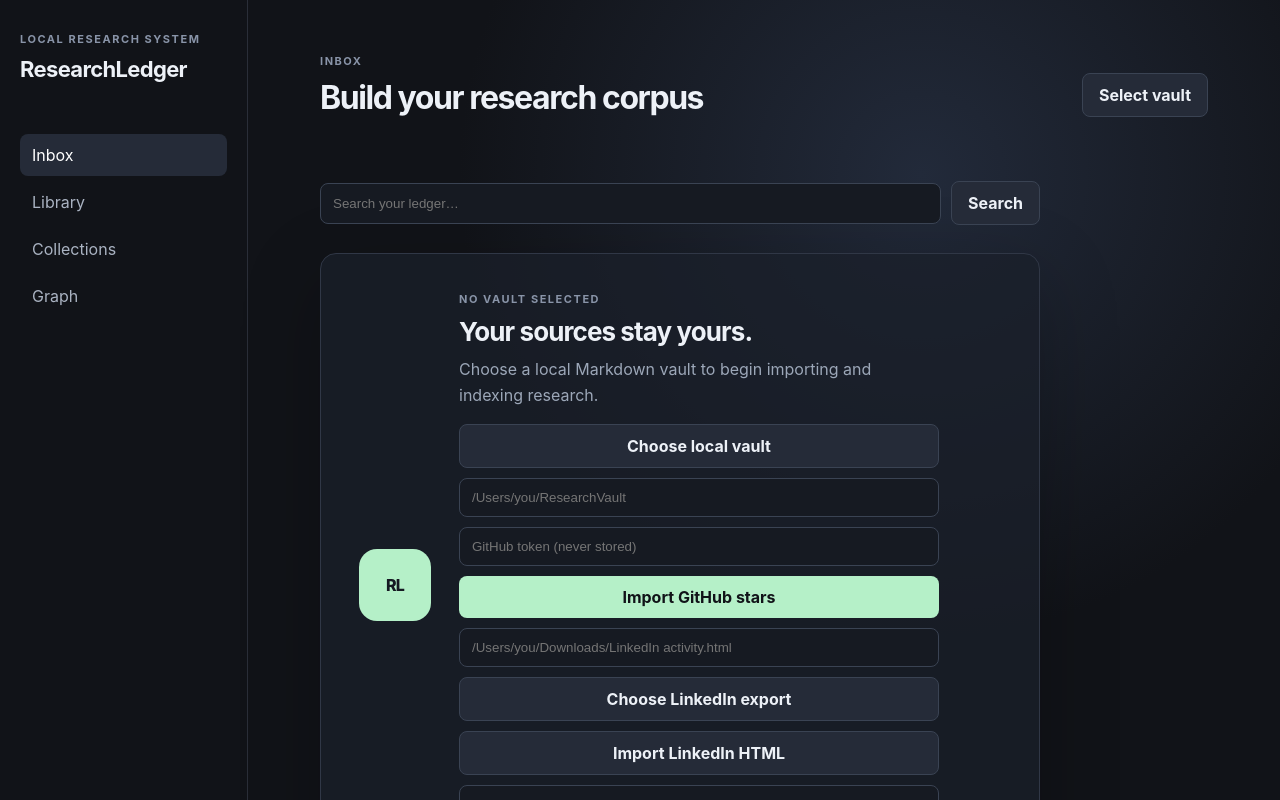
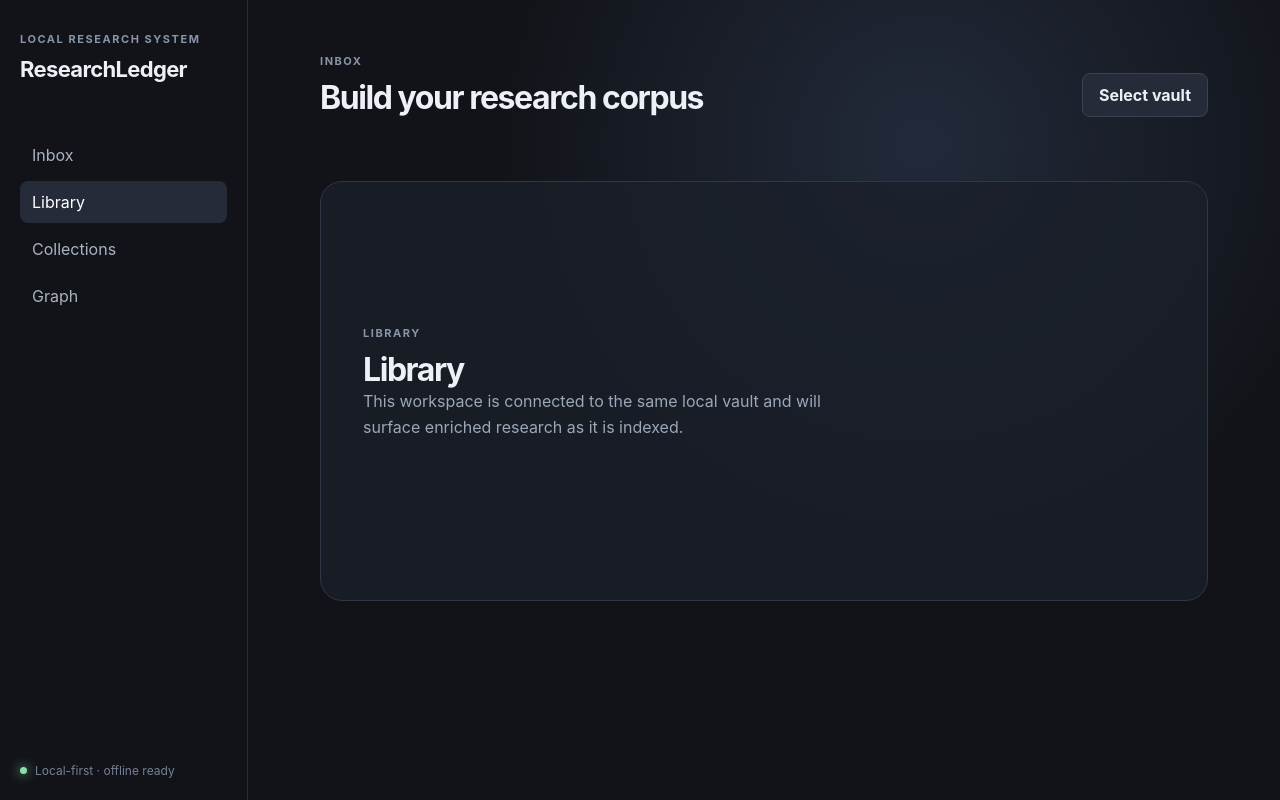
Before and after one commit to KooshaPari/ResearchLedger, a React (Vite) app: page / in a window 1280 px wide. Both pictures are taken after a click on the tab "Library". Shown: the top 800 px of the page. Built offline with nearby package versions, Linux system fonts and the light colour scheme.

Commit message:
feat: make primary workspaces navigable

```diff
--- a/src/App.tsx
+++ b/src/App.tsx
@@ -7,8 +7,16 @@ type VaultStatus = {
   path: string | null;
   documentCount: number;
 };
+type PrimaryView = "inbox" | "library" | "collections" | "graph";
+const views: Array<{ id: PrimaryView; label: string }> = [
+  { id: "inbox", label: "Inbox" },
+  { id: "library", label: "Library" },
+  { id: "collections", label: "Collections" },
+  { id: "graph", label: "Graph" },
+];
 
 export function App() {
+  const [activeView, setActiveView] = useState<PrimaryView>("inbox");
   const [vaultPath, setVaultPath] = useState(() =>
     typeof localStorage === "undefined" ? "" : localStorage.getItem("researchledger.vaultPath") ?? "",
   );
@@ -26,11 +34,12 @@ export function App() {
       <aside className="sidebar">
         <p className="eyebrow">LOCAL RESEARCH SYSTEM</p>
         <h1>ResearchLedger</h1>
-        <nav aria-label="Primary navigation">
-          <button className="nav-item active">Inbox</button>
-          <button className="nav-item">Library</button>
-          <button className="nav-item">Collections</button>
-          <button className="nav-item">Graph</button>
+        <nav aria-label="Primary navigation" role="tablist" onKeyDown={(event) => {
+          const index = views.findIndex((view) => view.id === activeView);
+          const next = event.key === "ArrowRight" ? (index + 1) % views.length : event.key === "ArrowLeft" ? (index + views.length - 1) % views.length : event.key === "Home" ? 0 : event.key === "End" ? views.length - 1 : -1;
+          if (next >= 0) { event.preventDefault(); setActiveView(views[next].id); document.getElementById(`tab-${views[next].id}`)?.focus(); }
+        }}>
+          {views.map((view) => <button key={view.id} id={`tab-${view.id}`} className={`nav-item${activeView === view.id ? " active" : ""}`} role="tab" aria-selected={activeView === view.id} aria-controls={`panel-${view.id}`} tabIndex={activeView === view.id ? 0 : -1} type="button" onClick={() => setActiveView(view.id)}>{view.label}</button>)}
         </nav>
         <div className="sidebar-footer">
           <span className="status-dot" />
@@ -45,12 +54,16 @@ export function App() {
           </div>
           <button className="button secondary" type="button" onClick={() => void chooseVault()}>Select vault</button>
         </header>
+        <section id={`panel-${activeView}`} role="tabpanel" aria-labelledby={`tab-${activeView}`} className="view-panel">
+        {activeView === "inbox" ? <>
         <SearchPanel vaultPath={vaultPath} />
         <section className="hero-card" aria-label="Vault setup">
           <div className="hero-mark">RL</div>
           <div>
             <VaultStatusPanel vaultPath={vaultPath} setVaultPath={setVaultPath} chooseVault={chooseVault} />
           </div>
+        </section>
+        </> : <section className="empty-view"><p className="eyebrow">{activeView.toUpperCase()}</p><h2>{views.find((view) => view.id === activeView)?.label}</h2><p className="muted">This workspace is connected to the same local vault and will surface enriched research as it is indexed.</p></section>}
         </section>
       </section>
     </main>
--- a/src/styles.css
+++ b/src/styles.css
@@ -20,6 +20,8 @@ h3 { font-size: 26px; letter-spacing: -.035em; margin-bottom: 10px; }
 .sidebar-footer { margin-top: auto; color: #778196; font-size: 12px; display: flex; align-items: center; gap: 8px; }
 .status-dot { width: 7px; height: 7px; border-radius: 50%; background: #8be0a6; box-shadow: 0 0 12px #8be0a6; }
 .content { flex: 1; padding: 54px 72px; max-width: 1120px; }
+.view-panel { display: grid; gap: 18px; }
+.empty-view { min-height: 420px; display: grid; align-content: center; padding: 42px; border: 1px solid #303746; border-radius: 22px; background: rgba(26, 31, 42, .75); }
 .topbar { display: flex; align-items: end; justify-content: space-between; margin-bottom: 64px; }
 .hero-card { display: flex; gap: 28px; align-items: center; max-width: 720px; padding: 38px; border: 1px solid #303746; border-radius: 16px; background: rgba(26, 31, 42, .75); box-shadow: 0 24px 80px rgba(0, 0, 0, .22); }
 .hero-mark { display: grid; place-items: center; flex: 0 0 72px; height: 72px; border-radius: 18px; color: #151922; background: #b5f0c8; font-weight: 800; letter-spacing: -.05em; }
```
Also changed, not shown: 1 other file (tests, documents, lock files or other folders).
